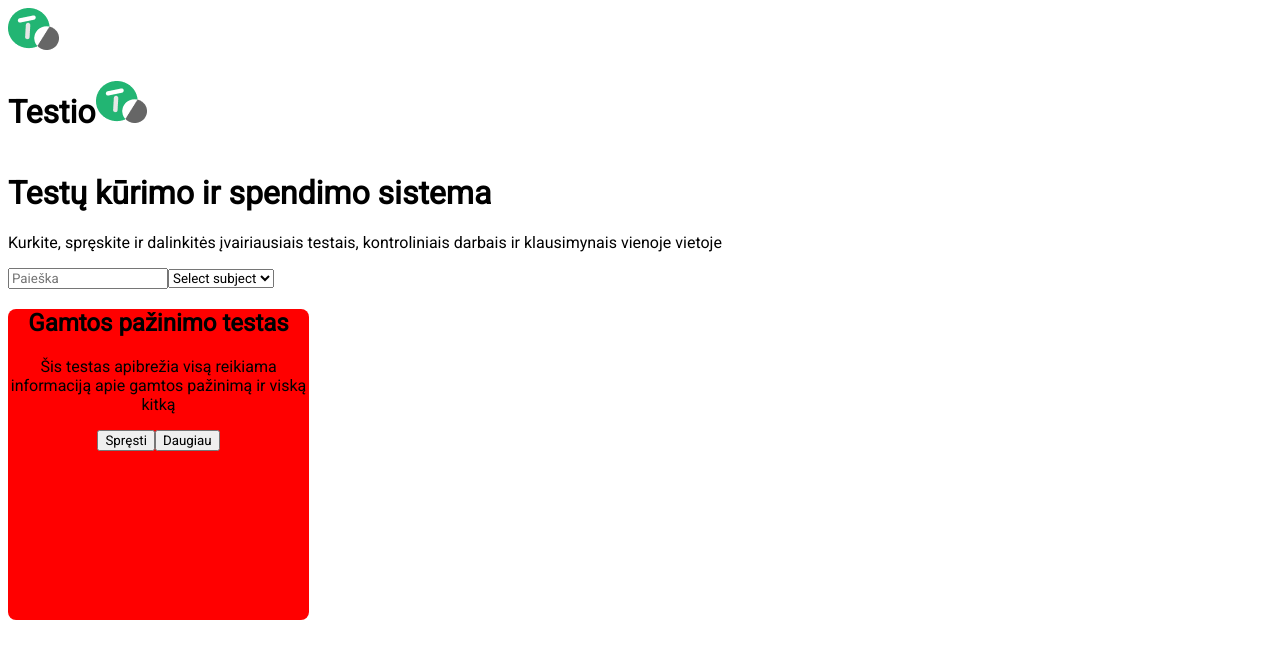
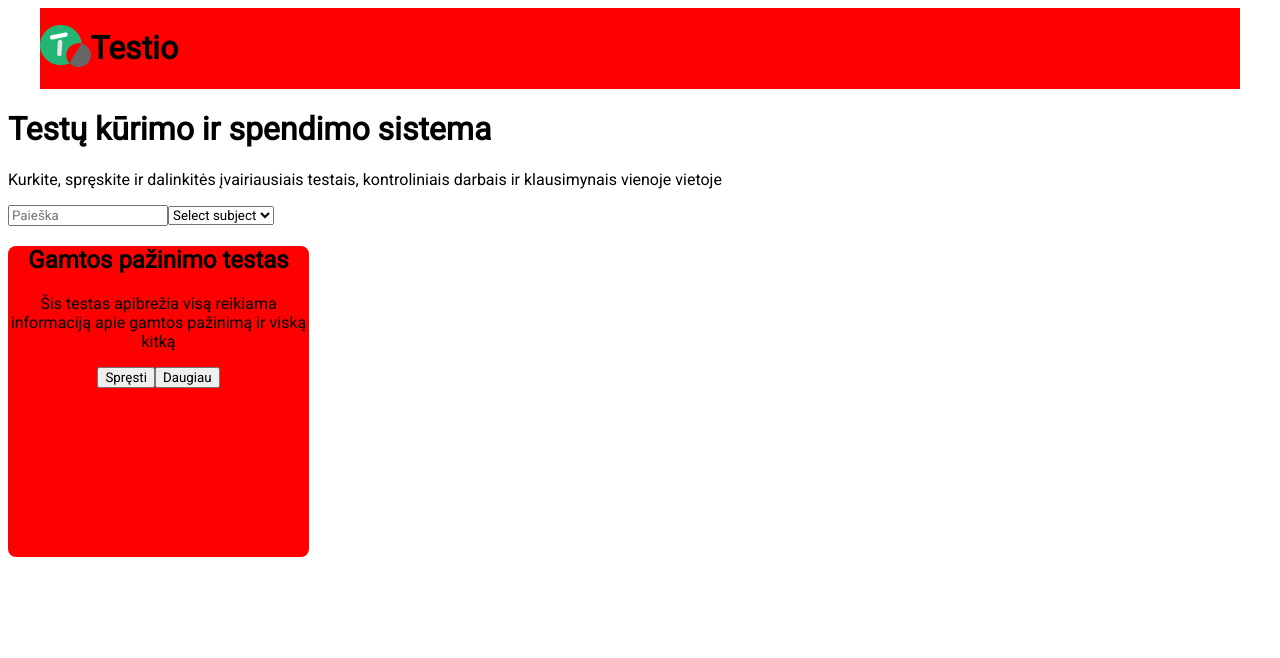
Before and after one commit to CypressG/test-exercise, a JavaScript app: page / in a window 1280 px wide. Shown: the top 658 px of the page. Built offline with nearby package versions, Linux system fonts and the light colour scheme.

Commit message:
Added some styling

```diff
--- a/src/App.js
+++ b/src/App.js
@@ -9,13 +9,11 @@ const App = () => {
     <div>
       {/* ---------------------Navigacija--------------------- */}
 
-      <Navigation img={logo} />
       <Navigation name="Testio" img={logo} />
 
       <SearchBar
         title="Testų kūrimo ir spendimo sistema"
         description="Kurkite, spręskite ir dalinkitės įvairiausiais testais, kontroliniais darbais ir klausimynais vienoje vietoje"
-
       ></SearchBar>
 
       {/* ---------------------Test Blokelis--------------------- */}
--- a/src/style.css
+++ b/src/style.css
@@ -10,12 +10,20 @@
 /* Navigation CSS start */
 #navbar-container {
   display: flex;
+  width: 95%;
+  margin: auto;
+  background-color: red;
 }
 
 #navbar-logo-container {
   display: flex;
   justify-content: center;
-  align-items: baseline;
+  align-items: center;
+  flex-flow: row-reverse;
+}
+#navbar-logo-container h1 {
+}
+#navbar-logo-image-container {
 }
 
 /* Navigation CSS END */
```
